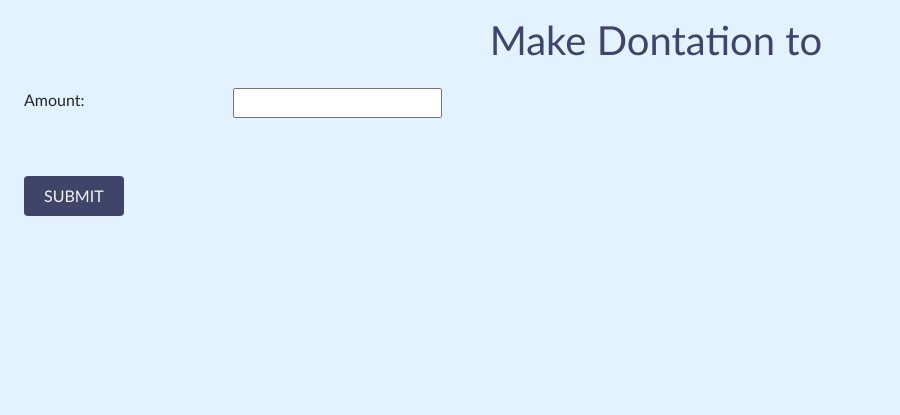
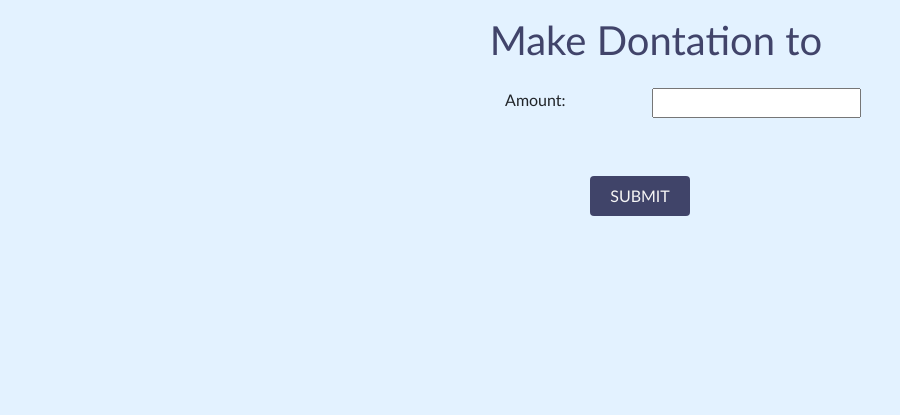
Before and after one commit to abobakryousre/Crowd-Funding, a Django app: template crowd_funding/projects/templates/projects/donate_project.html in a window 1280 px wide. Shown: the part 62-477 px from the top of the page, without its empty margins (0-900 px from the left). Run offline with Django 3.2, Linux system fonts and the light colour scheme; the template is opened without the code that fills it: values that come from a table or form of the project are taken from there, others are empty; some libraries are stand-ins or nearby versions; some web fonts are replaced.

Commit message:
(fix-bug): fix bug in donation

```diff
--- a/crowd_funding/crowd_funding/settings.py
+++ b/crowd_funding/crowd_funding/settings.py
@@ -88,8 +88,8 @@ DATABASES = {
         'ENGINE': 'django.db.backends.mysql',
         'NAME': 'crowd_funding',
         'HOST': 'localhost',
-        'USER': 'sarah',
-        'PASSWORD': 'sdnmlhno',
+        'USER': 'root',
+        'PASSWORD': '',
     }
 }
 
--- a/crowd_funding/projects/templates/projects/donate_project.html
+++ b/crowd_funding/projects/templates/projects/donate_project.html
@@ -1,7 +1,7 @@
 {% extends 'users/base.html' %}
 {% load static %}
 {% block title %}
-    {{  project.title }}
+    {{ project.title }}
 {% endblock %}
 
 {% block styles %}
@@ -13,23 +13,26 @@
     <div class="container-fluid flex-grow-1 projectDetails">
         <div class="row">
             <div class="col-md-12 m-3">
-      <h1>
+                <h1 class="text-center">
                     <span> Make Dontation to {{ project.title }} </span>
                 </h1>
             </div>
         </div>
+        <div class="row text-center justify-content-center">
+            <div class="col-md-12">
                 <form method="post" enctype="multipart/form-data" class="ml-5">
                     {% csrf_token %}
 
                     {% for field in donate_form %}
-    <div class="row">
+                        <div class="row ">
                             <div class="col-md-12">
                                 <div class="form-group">
-          <div class="row">
+                                    <div class="row justify-content-center">
                                         <div class="col-md-2">
-              <label class="control-label"> {% if field.label == "Amount" %} {{ field.label }}: {% endif %} </label>
+                                            <label class="control-label"> {% if field.label == "Amount" %}
+                                                {{ field.label }}: {% endif %} </label>
                                         </div>
-            <div class="col-md-10">
+                                        <div class="col-md-2">
                                             {{ field }}
                                         </div>
                                     </div>
@@ -41,9 +44,11 @@
                     <button class="btn" type="submit">Submit</button>
                 </form>
             </div>
+        </div>
+    </div>
 
 
-{% endblock  %}
+{% endblock %}
 {% block js %}
 
-{% endblock  %}
+{% endblock %}
```
Also changed, not shown: crowd_funding/media/projects_images/March_Desktop_Wallpapers.001.jpeg (deleted), crowd_funding/media/projects_images/april_wallpaper_1.png (deleted), crowd_funding/media/projects_images/april_wallpaper_1_ZDKm6Y9.png (deleted), crowd_funding/media/projects_images/april_wallpaper_2.png (deleted), 5 other files. Lines whose indentation alone changed are shown as unchanged.
